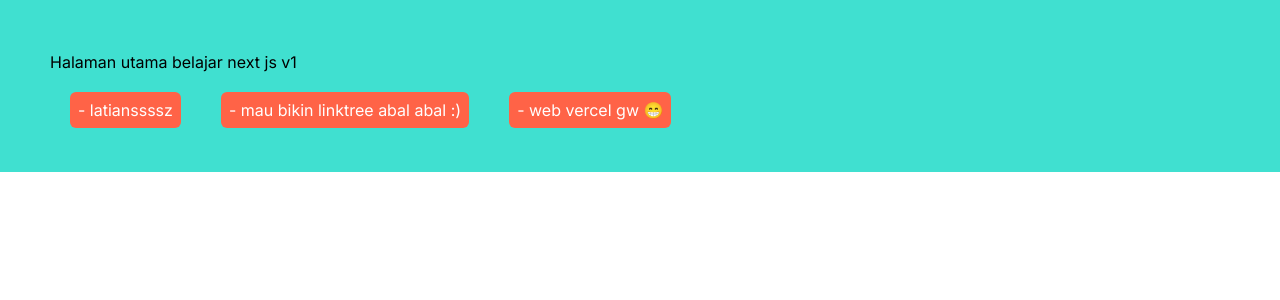
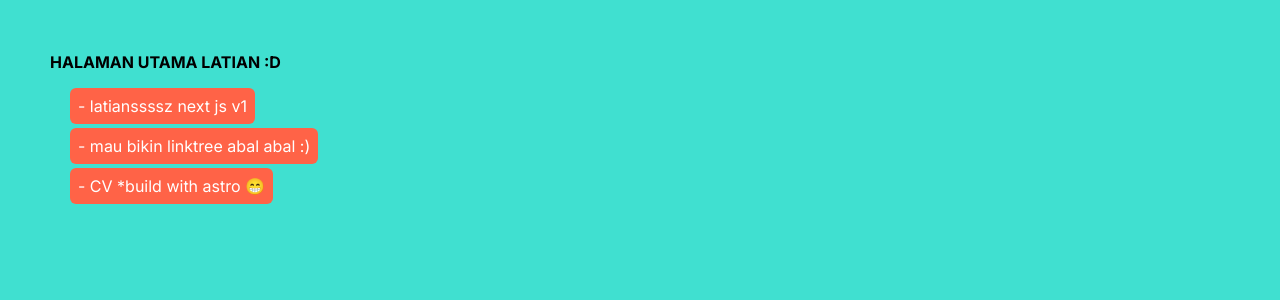
Before and after one commit to alfidibesta/latihan-nextjs, a Next.js app: page / in a window 1280 px wide. Shown: the top 300 px of the page. Built offline with nearby package versions, Linux system fonts and the light colour scheme.

Commit message:
merapikan ajah

```diff
--- a/app/globals.css
+++ b/app/globals.css
@@ -3,14 +3,15 @@
 @tailwind utilities;
 
 :root {
-  --foreground-rgb: 0, 0, 0;
+  --foreground-rgb: #015a3e;
   --background-start-rgb: 214, 219, 220;
   --background-end-rgb: 255, 255, 255;
+  background-color: turquoise;
 }
 
 @media (prefers-color-scheme: dark) {
   :root {
-    --foreground-rgb: 255, 255, 255;
+    --foreground-rgb: #05ffb0;
     --background-start-rgb: 0, 0, 0;
     --background-end-rgb: 0, 0, 0;
   }
@@ -25,6 +26,10 @@ body {
   padding: 50px;
 }
 
+.main-list {
+  margin-bottom: 1rem;
+}
+
 @layer utilities {
   .text-balance {
     text-wrap: balance;
--- a/app/linktrees/page.tsx
+++ b/app/linktrees/page.tsx
@@ -1,7 +1,10 @@
 const Linktrees = () => {
-    return (
-        <h1>PAGE LINKTREES</h1>
-    )
-}
+  return (
+    <>
+      <h1>PAGE LINKTREES</h1>
+      <p>MASIH BELOM DI BUAT!</p>
+    </>
+  );
+};
 
 export default Linktrees;
--- a/app/page.tsx
+++ b/app/page.tsx
@@ -3,30 +3,36 @@ import Link from "next/link";
 export default function Home() {
   return (
     <div className="main-page">
-      <h1>Halaman utama belajar next js v1</h1>
-
-      <br />
+      <h1 className="font-bold">HALAMAN UTAMA LATIAN :D</h1>
+      <ul className="mt-5">
+        <li className="main-list">
           <Link
             href="/latians"
             target="_blank"
-        className="w-full bg-[tomato] text-white m-5 rounded-md p-2"
+            className="w-full bg-[tomato] text-white m-5 rounded-md p-2 hover:bg-blue-600"
           >
-        - latianssssz
+            - latianssssz next js v1
           </Link>
+        </li>
+        <li className="main-list">
           <Link
             href="/linktrees"
             target="_blank"
-        className="w-full bg-[tomato] text-white m-5 rounded-md p-2"
+            className="w-full bg-[tomato] text-white m-5 rounded-md p-2 hover:bg-blue-600"
           >
             - mau bikin linktree abal abal :)
           </Link>
+        </li>
+        <li className="main-list">
           <Link
             href="https://alfidi.vercel.app/"
             target="_blank"
-        className="w-full bg-[tomato] text-white m-5 rounded-md p-2"
+            className="w-full bg-[tomato] text-white m-5 rounded-md p-2 hover:bg-blue-600"
           >
-        - web vercel gw 😁
+            - CV *build with astro 😁
           </Link>
+        </li>
+      </ul>
     </div>
   );
 }
```
Lines whose indentation alone changed are shown as unchanged.
